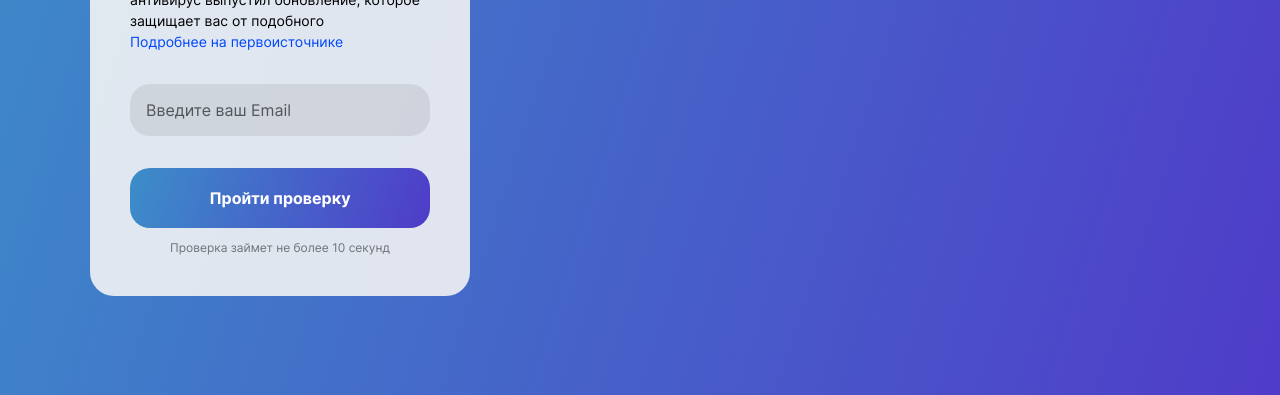
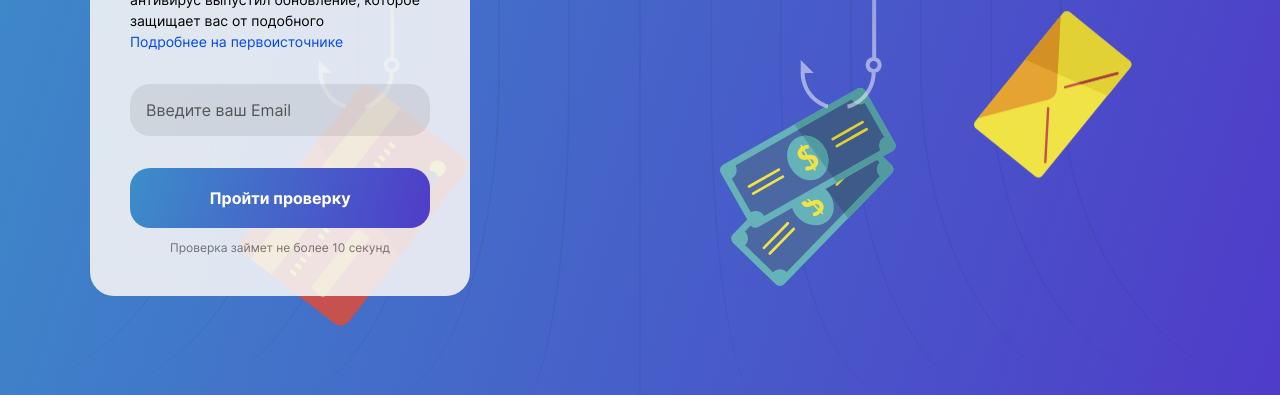
Before and after one commit to boyko1396/emailtest, a website: page build/index.html in a window 1280 px wide. Shown: the part 405-800 px from the top of the page. Drawn offline with Linux system fonts and the light colour scheme.

Commit message:
add animation v. 2

```diff
--- a/build/css/styles.css
+++ b/build/css/styles.css
@@ -1050,6 +1050,22 @@ svg,
 .aside__header-dots span + span {
   margin-left: 14px;
 }
+.aside__header-dots span:nth-child(1), .aside__header-dots span:nth-child(2), .aside__header-dots span:nth-child(3) {
+  -webkit-animation: 1s linear loader-dots forwards infinite;
+  animation: 1s linear loader-dots forwards infinite;
+}
+.aside__header-dots span:nth-child(1) {
+  -webkit-animation-delay: 0.24s;
+  animation-delay: 0.24s;
+}
+.aside__header-dots span:nth-child(2) {
+  -webkit-animation-delay: 0.12s;
+  animation-delay: 0.12s;
+}
+.aside__header-dots span:nth-child(3) {
+  -webkit-animation-delay: 0;
+  animation-delay: 0;
+}
 .aside__header-text {
   margin-left: -10px;
 }
@@ -1083,6 +1099,27 @@ svg,
   margin: 0 0 12px;
 }
 
+@-webkit-keyframes loader-dots {
+  0%, 100% {
+    opacity: 0;
+    visibility: hidden;
+  }
+  50% {
+    opacity: 1;
+    visibility: visible;
+  }
+}
+
+@keyframes loader-dots {
+  0%, 100% {
+    opacity: 0;
+    visibility: hidden;
+  }
+  50% {
+    opacity: 1;
+    visibility: visible;
+  }
+}
 .layout {
   overflow: hidden;
 }
@@ -1235,6 +1272,8 @@ svg,
   display: flex;
   -ms-flex-align: center;
   align-items: center;
+  position: relative;
+  z-index: 1;
 }
 .main__inner {
   width: 100%;
@@ -1251,12 +1290,250 @@ svg,
   margin-right: var(--gap-fluid);
   -ms-flex: 0 0 380px;
   flex: 0 0 380px;
+  transition: all 0.7s;
+  transition-delay: 0.5s;
 }
 .main__layout {
   background: rgba(246, 246, 246, 0.88);
   -ms-flex-positive: 1;
   flex-grow: 1;
   border-radius: 24px;
+}
+
+.bg-el {
+  width: 100%;
+  height: 100%;
+  position: fixed;
+  top: 0;
+  left: 0;
+  z-index: -1;
+}
+.bg-el__item {
+  width: 82px;
+  height: 100%;
+  position: absolute;
+  top: 0;
+  right: 0;
+}
+.bg-el__item:before {
+  background: url(../images/bg-hook.svg) center 0 no-repeat;
+  background-size: contain;
+  width: 100%;
+  height: 100%;
+  content: "";
+  position: absolute;
+  top: 0;
+  left: 0;
+  transition: all 1s;
+  transition-timing-function: cubic-bezier(0.66, 1.1, 0.37, 1.02);
+  opacity: 0.5;
+  z-index: -1;
+}
+.bg-el__item--1 {
+  margin-right: 880px;
+}
+.bg-el__item--1:before {
+  transition-delay: 0.5s;
+}
+.bg-el__item--2 {
+  margin-right: 638px;
+  top: -298px;
+}
+.bg-el__item--2:before {
+  transition-delay: 2s;
+}
+.bg-el__item--3 {
+  margin-right: 398px;
+}
+.bg-el__item--3:before {
+  transition-delay: 3s;
+}
+.bg-el__item--4 {
+  margin-right: 156px;
+  top: -172px;
+}
+.bg-el__item--4:before {
+  transition-delay: 4s;
+}
+.bg-el__item-img {
+  background: 50% no-repeat;
+  background-size: contain;
+  position: absolute;
+  top: 0;
+  left: 0;
+  transition: all 1s;
+  transition-timing-function: cubic-bezier(0.66, 1.1, 0.37, 1.02);
+  z-index: -2;
+}
+.bg-el__item-img--1 {
+  background-image: url(../images/bg-el-1.svg);
+  width: 228px;
+  height: 242px;
+  margin: 490px 0 0 -78px;
+  transition-delay: 0.5s;
+}
+.bg-el__item-img--2 {
+  background-image: url(../images/bg-el-2.svg);
+  width: 264px;
+  height: 264px;
+  margin: 436px 0 0 -64px;
+  transition-delay: 2s;
+}
+.bg-el__item-img--3 {
+  background-image: url(../images/bg-el-3.svg);
+  width: 176px;
+  height: 198px;
+  margin: 493px 0 0 -80px;
+  transition-delay: 3s;
+}
+.bg-el__item-img--4 {
+  background-image: url(../images/bg-el-4.svg);
+  width: 158px;
+  height: 168px;
+  margin: 492px 0 0 -68px;
+  transition-delay: 4s;
+}
+
+.bg-lines {
+  width: 100%;
+  height: 100%;
+  position: fixed;
+  top: 0;
+  left: 0;
+  z-index: -2;
+}
+.bg-lines__item {
+  width: 50vw;
+  border: 0 solid rgba(0, 0, 0, 0.05);
+  position: absolute;
+  top: -5px;
+  bottom: -5px;
+  transition: all 0.8s;
+  transition-delay: 0.35s;
+}
+.bg-lines__item:last-child {
+  margin-left: 1px;
+  border-right-width: 2px;
+  left: 0;
+  opacity: 0.9;
+}
+.bg-lines__item:nth-child(1), .bg-lines__item:nth-child(2), .bg-lines__item:nth-child(3), .bg-lines__item:nth-child(4), .bg-lines__item:nth-child(5), .bg-lines__item:nth-child(6) {
+  left: 0;
+  border-right-width: 2px;
+}
+.bg-lines__item:nth-child(7), .bg-lines__item:nth-child(8), .bg-lines__item:nth-child(9), .bg-lines__item:nth-child(10), .bg-lines__item:nth-child(11), .bg-lines__item:nth-child(12) {
+  left: 50vw;
+  border-left-width: 2px;
+}
+.bg-lines__item:nth-child(1) {
+  margin-left: -70px;
+}
+.bg-lines__item:nth-child(2) {
+  margin-left: -140px;
+}
+.bg-lines__item:nth-child(3) {
+  margin-left: -210px;
+}
+.bg-lines__item:nth-child(4) {
+  margin-left: -280px;
+}
+.bg-lines__item:nth-child(5) {
+  margin-left: -350px;
+}
+.bg-lines__item:nth-child(6) {
+  margin-left: -420px;
+}
+.bg-lines__item:nth-child(7) {
+  margin-left: 70px;
+}
+.bg-lines__item:nth-child(8) {
+  margin-left: 140px;
+}
+.bg-lines__item:nth-child(9) {
+  margin-left: 210px;
+}
+.bg-lines__item:nth-child(10) {
+  margin-left: 280px;
+}
+.bg-lines__item:nth-child(11) {
+  margin-left: 350px;
+}
+.bg-lines__item:nth-child(12) {
+  margin-left: 420px;
+}
+
+body:not(.is-animation) .main__aside {
+  -webkit-transform: translateX(-800px);
+  transform: translateX(-800px);
+}
+body:not(.is-animation) .bg-el__item--1:before {
+  -webkit-transform: translateY(-50vh);
+  transform: translateY(-50vh);
+}
+body:not(.is-animation) .bg-el__item--2:before {
+  -webkit-transform: translateY(-50vh);
+  transform: translateY(-50vh);
+}
+body:not(.is-animation) .bg-el__item--3:before {
+  -webkit-transform: translateY(-50vh);
+  transform: translateY(-50vh);
+}
+body:not(.is-animation) .bg-el__item--4:before {
+  -webkit-transform: translateY(-50vh);
+  transform: translateY(-50vh);
+}
+body:not(.is-animation) .bg-el__item-img--1 {
+  -webkit-transform: translateY(100vh);
+  transform: translateY(100vh);
+}
+body:not(.is-animation) .bg-el__item-img--2 {
+  -webkit-transform: translateY(100vh);
+  transform: translateY(100vh);
+}
+body:not(.is-animation) .bg-el__item-img--3 {
+  -webkit-transform: translateY(100vh);
+  transform: translateY(100vh);
+}
+body:not(.is-animation) .bg-el__item-img--4 {
+  -webkit-transform: translateY(100vh);
+  transform: translateY(100vh);
+}
+
+body.is-animation .bg-lines__item:nth-child(1) {
+  border-radius: 0 50px 50px 0/40%;
+}
+body.is-animation .bg-lines__item:nth-child(2) {
+  border-radius: 0 120px 120px 0/40%;
+}
+body.is-animation .bg-lines__item:nth-child(3) {
+  border-radius: 0 155px 155px 0/40%;
+}
+body.is-animation .bg-lines__item:nth-child(4) {
+  border-radius: 0 205px 205px 0/40%;
+}
+body.is-animation .bg-lines__item:nth-child(5) {
+  border-radius: 0 230px 230px 0/40%;
+}
+body.is-animation .bg-lines__item:nth-child(6) {
+  border-radius: 0 260px 260px 0/40%;
+}
+body.is-animation .bg-lines__item:nth-child(7) {
+  border-radius: 50px 0 0 50px/40%;
+}
+body.is-animation .bg-lines__item:nth-child(8) {
+  border-radius: 120px 0 0 120px/40%;
+}
+body.is-animation .bg-lines__item:nth-child(9) {
+  border-radius: 155px 0 0 155px/40%;
+}
+body.is-animation .bg-lines__item:nth-child(10) {
+  border-radius: 205px 0 0 205px/40%;
+}
+body.is-animation .bg-lines__item:nth-child(11) {
+  border-radius: 230px 0 0 230px/40%;
+}
+body.is-animation .bg-lines__item:nth-child(12) {
+  border-radius: 260px 0 0 260px/40%;
 }
 
 @media (min-width: 576px) {
--- a/build/index.html
+++ b/build/index.html
@@ -17,6 +17,35 @@
   <body>
     <div id="root">
       <main class="main" role="main">
+        <div class="bg-lines">
+          <div class="line-bg bg-lines__item"></div>
+          <div class="line-bg bg-lines__item"></div>
+          <div class="line-bg bg-lines__item"></div>
+          <div class="line-bg bg-lines__item"></div>
+          <div class="line-bg bg-lines__item"></div>
+          <div class="line-bg bg-lines__item"></div>
+          <div class="line-bg bg-lines__item"></div>
+          <div class="line-bg bg-lines__item"></div>
+          <div class="line-bg bg-lines__item"></div>
+          <div class="line-bg bg-lines__item"></div>
+          <div class="line-bg bg-lines__item"></div>
+          <div class="line-bg bg-lines__item"></div>
+          <div class="line-bg bg-lines__item"></div>
+        </div>
+        <div class="bg-el">
+          <div class="bg-el__item bg-el__item--1">
+            <div class="bg-el__item-img bg-el__item-img--1"></div>
+          </div>
+          <div class="bg-el__item bg-el__item--2">
+            <div class="bg-el__item-img bg-el__item-img--2"></div>
+          </div>
+          <div class="bg-el__item bg-el__item--3">
+            <div class="bg-el__item-img bg-el__item-img--3"></div>
+          </div>
+          <div class="bg-el__item bg-el__item--4">
+            <div class="bg-el__item-img bg-el__item-img--4"></div>
+          </div>
+        </div>
         <div class="main__inner">
           <aside class="aside main__aside">
             <div class="aside__inner aside__inner--theme-gray">
--- a/build/js/main.js
+++ b/build/js/main.js
@@ -1,3 +1,7 @@
+setInterval(function() {
+  $('body').addClass('is-animation');
+}, 550);
+
 $(document).ready(function() {
   triggerCopy();
 
```
Also changed, not shown: build/images/bg-el-1.svg (added), build/images/bg-el-2.svg (added), build/images/bg-el-3.svg (added), build/images/bg-el-4.svg (added), build/images/bg-hook.svg (added), 1 other file.
